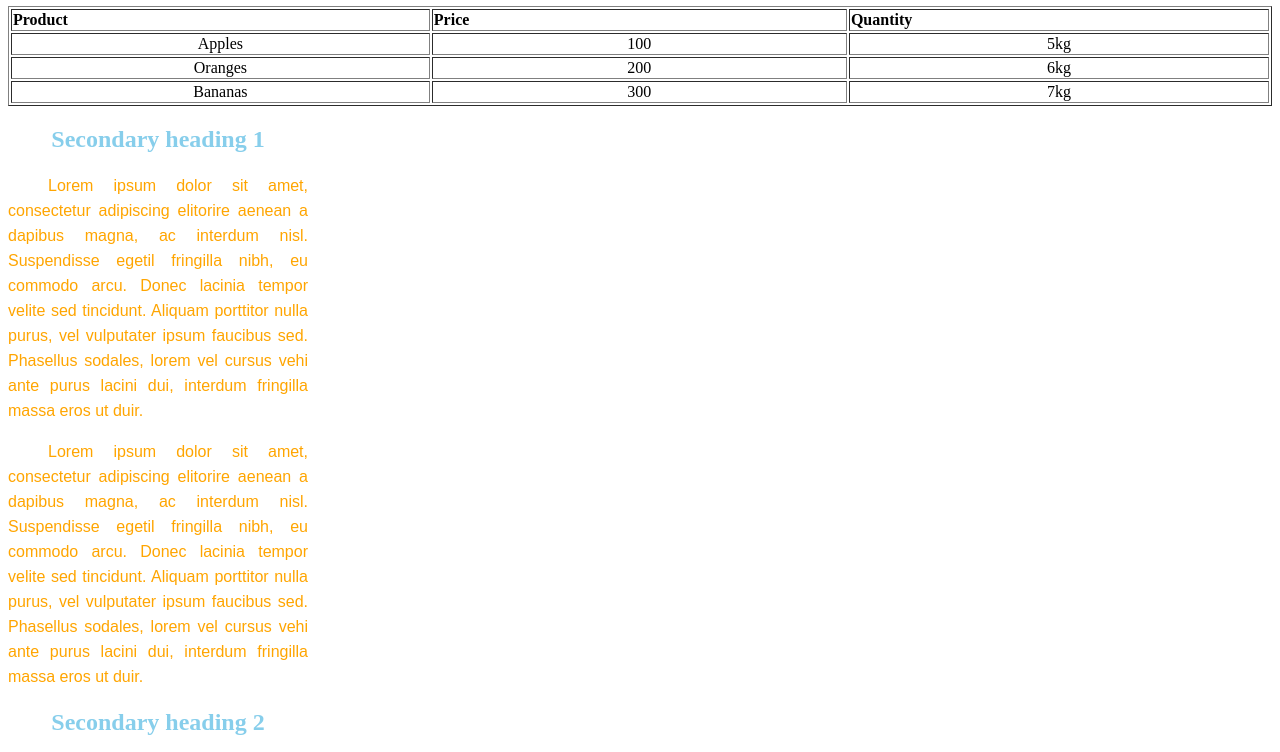
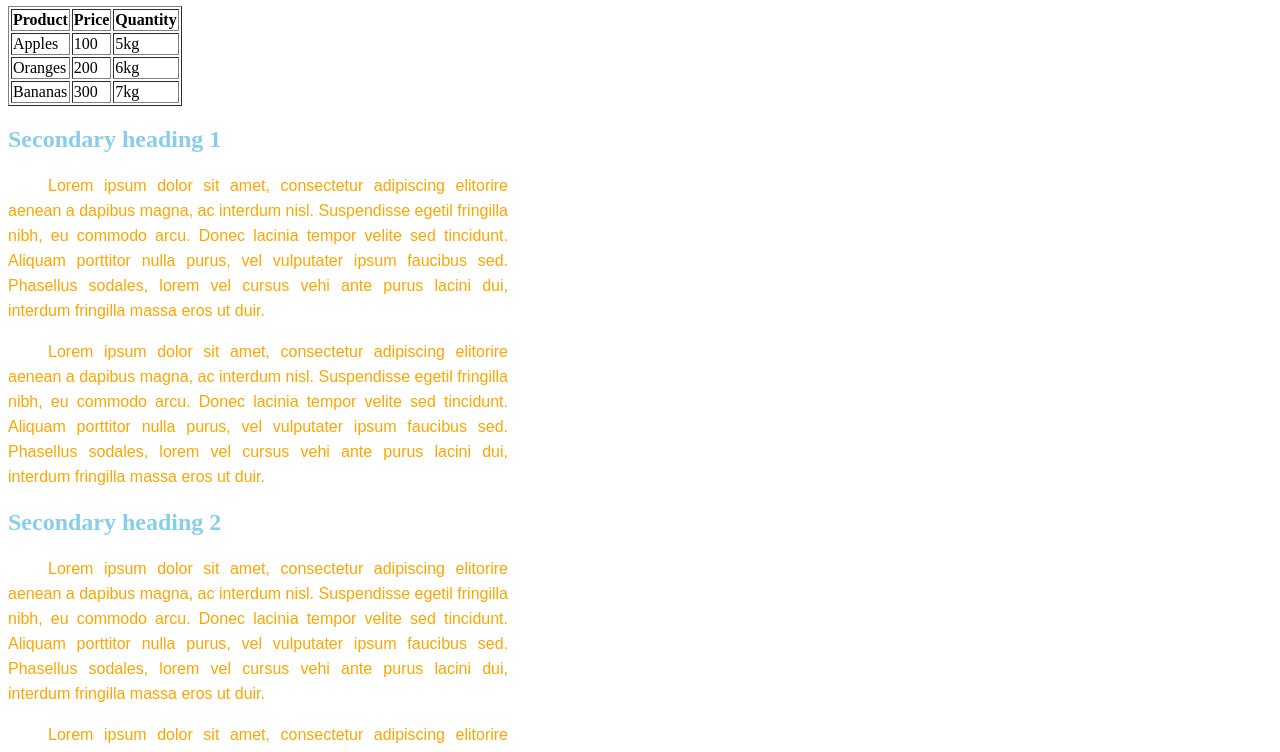
Before and after one commit to dailyokinawa/4laba, a plain HTML site: page 2/index.html in a window 1280 px wide. Shown: the part 60-812 px from the top of the page. Drawn offline with Linux system fonts and the light colour scheme.

Commit message:
Add files via upload

```diff
--- a/2/styles.css
+++ b/2/styles.css
@@ -9,31 +9,11 @@ p{
 }
 
 h1 {
-    text-align: right;
     color: green;
 }
 
 h2 {
-    width: 300px;
-    text-align: center;
     color: skyblue;
-}
-
-td {
-    width: 500px;
-}
-
-th {
-    text-align: left;
-}
-
-td {
-    text-align: center;
-}
-
-p {
-    width: 300px;
-    text-align: justify;
 }
 
 h3 {
```
